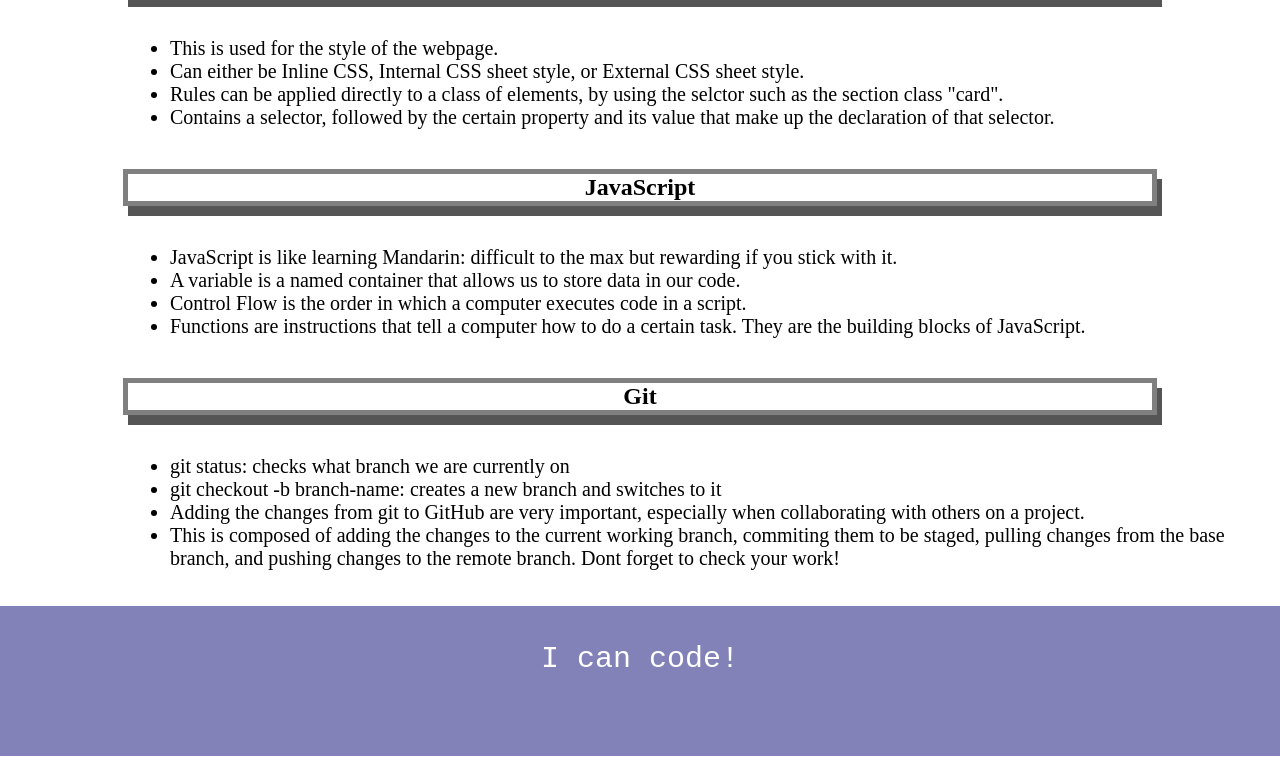
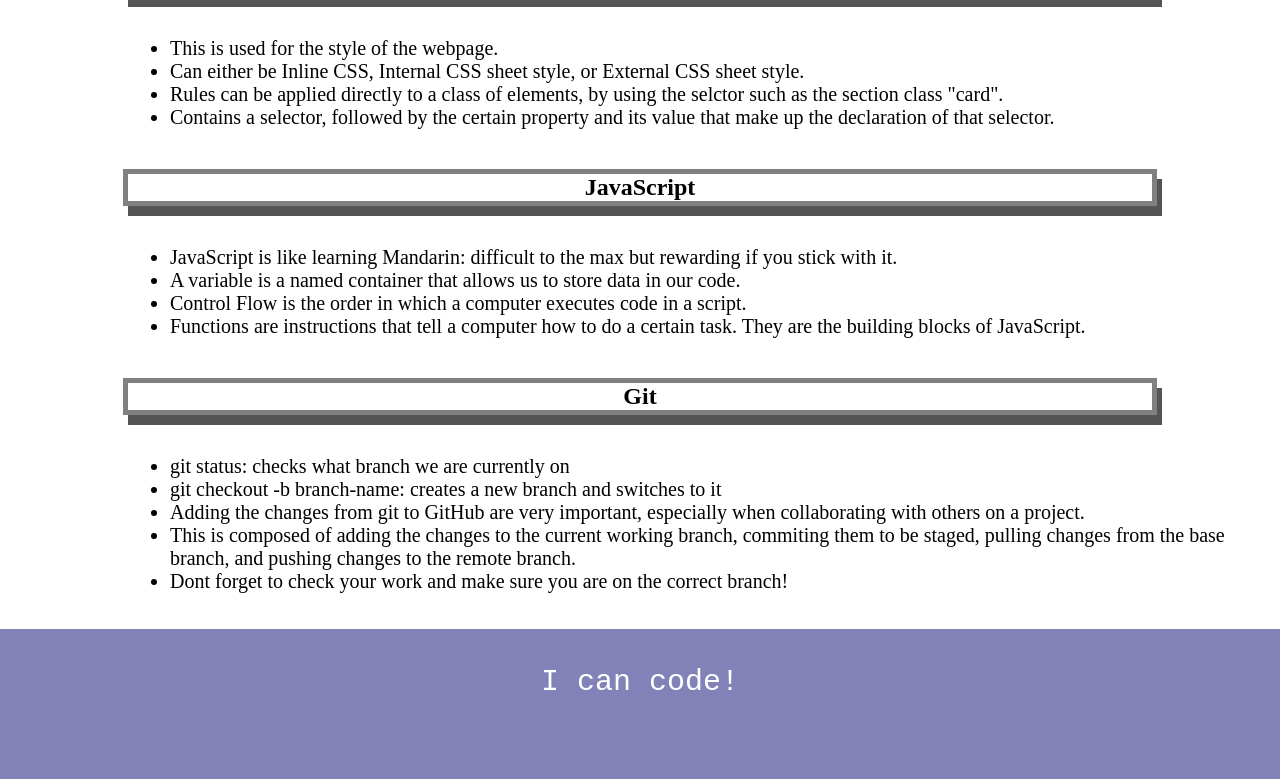
Before and after one commit to Saydeezr/pre-work-study-guide, a plain HTML site: page index.html in a window 1280 px wide. Shown: the part 457-1236 px from the top of the page. Before the commit the page ends 1213 px from the top, so only its background shows below. Drawn offline with Linux system fonts and the light colour scheme.

```diff
--- a/index.html
+++ b/index.html
@@ -51,7 +51,8 @@
           <li>git status: checks what branch we are currently on</li>
           <li>git checkout -b branch-name: creates a new branch and switches to it</li>
           <li>Adding the changes from git to GitHub are very important, especially when collaborating with others on a project.</li>
-          <li>This is composed of adding the changes to the current working branch, commiting them to be staged, pulling changes from the base branch, and pushing changes to the remote branch. Dont forget to check your work!</li>
+          <li>This is composed of adding the changes to the current working branch, commiting them to be staged, pulling changes from the base branch, and pushing changes to the remote branch.</li>
+          <li> Dont forget to check your work and make sure you are on the correct branch!</li>
         </ul>
       </section>
       <br></br>
```
Also changed, not shown: 1 other file.
